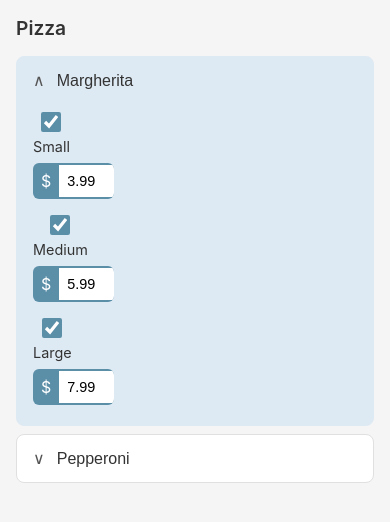
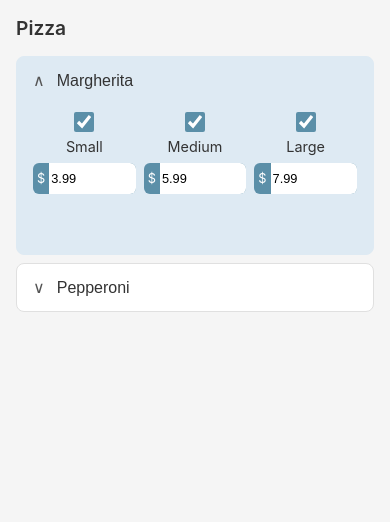
Before and after one commit to LazarosDrakopoulos/pizza-menu, a React (Create React App) app: page / in a window 390 px wide. Shown: the top 522 px of the page. Built offline with nearby package versions, Linux system fonts and the light colour scheme.

Commit message:
fix: responsive for mobile screens

```diff
--- a/src/index.css
+++ b/src/index.css
@@ -66,14 +66,15 @@ body {
 }
 
 .item-body {
-  padding: 8px 20px 20px;
+  padding: 8px 20px 60px;
   position: relative;
 }
 
 .sizes-row {
   display: flex;
-  gap: 24px;
-   flex-wrap: wrap;
+  flex-direction: row;
+  gap: 16px;
+  flex-wrap: nowrap;
 }
 
 .size-col {
@@ -81,6 +82,8 @@ body {
   flex-direction: column;
   align-items: center;
   gap: 8px;
+  flex: 1;
+  min-width: 0;
 }
 
 .checkbox-label {
@@ -105,6 +108,7 @@ body {
   background: #5b8fa8;
   border-radius: 6px;
   overflow: hidden;
+  width: 100%;
 }
 
 .price-input-wrapper.disabled {
@@ -112,15 +116,17 @@ body {
 }
 
 .dollar {
-  padding: 8px 8px;
+  padding: 8px 6px;
   color: #fff;
-  font-size: 1rem;
+  font-size: 0.9rem;
+  flex-shrink: 0;
 }
 
 .price-input-wrapper input {
   border: none;
-  padding: 8px 8px;
-  width: 70px;
+  padding: 8px 4px;
+  width: 100%;
+  min-width: 0;
   font-size: 0.9rem;
   outline: none;
   background: #fff;
@@ -158,24 +164,10 @@ body {
   outline: 2px solid #4a90d9;
   outline-offset: 2px;
 }
-@media (max-width: 600px) {
+
+@media (max-width: 480px) {
   body {
     padding: 16px;
-  }
-
-  .sizes-row {
-    flex-direction: column;
-    gap: 16px;
-  }
-
-  .size-col {
-    width: 100%;
-    align-items: flex-start;
-  }
-
-
-  .price-input-wrapper input {
-    width: 55px;
   }
 
   .item-header {
@@ -183,25 +175,24 @@ body {
   }
 
   .item-body {
-    padding: 8px 16px 20px;
+    padding: 8px 16px 60px;
+  }
+
+  .sizes-row {
+    gap: 8px;
+  }
+
+  .dollar {
+    padding: 8px 4px;
+    font-size: 0.8rem;
+  }
+
+  .price-input-wrapper input {
+    font-size: 0.8rem;
+    padding: 8px 2px;
   }
 
   .undo-btn {
     right: 16px;
   }
 }
-
-@media (max-width: 380px) {
-  .sizes-row {
-    gap: 8px;
-  }
-
-  .price-input-wrapper input {
-    width: 45px;
-    font-size: 0.8rem;
-  }
-
-  .dollar {
-    padding: 8px 5px;
-  }
-}
```
